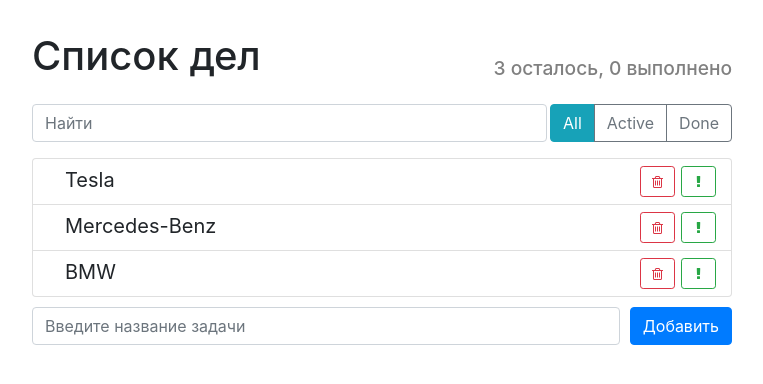
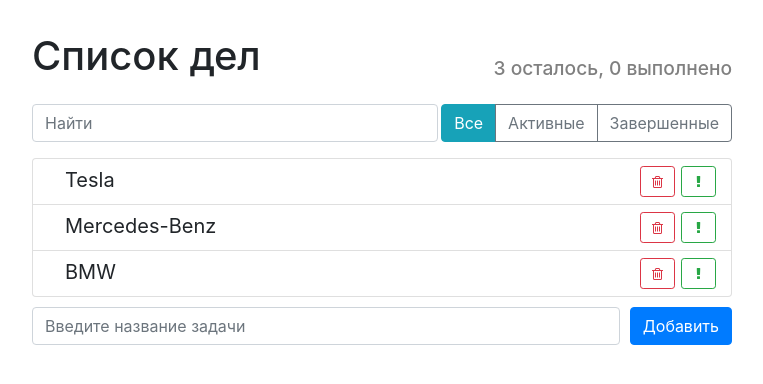
Before and after one commit to honeybaey/todo-app, a React (Create React App) app: page / in a window 1280 px wide. Shown: the top 384 px of the page, without its empty margins (258-1021 px from the left). Built offline with nearby package versions, Linux system fonts and the light colour scheme.

Commit message:
added the task filter feature

```diff
--- a/src/components/App/App.js
+++ b/src/components/App/App.js
@@ -29,6 +29,7 @@
         this.createItem("BMW"),
       ],
       term: "",
+      filter: "all",
     };
 
     this.deleteItem = (id) => {
@@ -87,6 +88,10 @@
       this.setState({ term });
     };
 
+    this.onFilterChange = (filter) => {
+      this.setState({ filter });
+    };
+
     this.search = (items, term) => {
       if (term.length === 0) {
         return items;
@@ -97,19 +102,24 @@
       });
     };
 
-    this.onActiveButton = () => {
-      console.log("active toggled");
-    };
-
-    this.onDoneButton = () => {
-      console.log("done toggled");
+    this.filter = (items, filter) => {
+      switch (filter) {
+        case "all":
+          return items;
+        case "active":
+          return items.filter((item) => !item.done);
+        case "done":
+          return items.filter((item) => item.done);
+        default:
+          return items;
+      }
     };
   }
 
   render() {
-    const { todoData, term } = this.state;
+    const { todoData, term, filter } = this.state;
 
-    const visibleItems = this.search(todoData, term);
+    const visibleItems = this.filter(this.search(todoData, term), filter);
 
     const doneCount = todoData.filter((el) => el.done).length;
     const todoCount = todoData.length - doneCount;
@@ -120,8 +130,8 @@
         <div className="top-panel d-flex">
           <SearchPanel onSearchChange={this.onSearchChange} />
           <ItemStatusFilter
-            onDoneButton={this.onDoneButton}
-            onActiveButton={this.onActiveButton}
+            filter={filter}
+            onFilterChange={this.onFilterChange}
           />
         </div>
 
--- a/src/components/ItemStatusFilter/ItemStatusFilter.js
+++ b/src/components/ItemStatusFilter/ItemStatusFilter.js
@@ -4,18 +4,30 @@
 
 export default class ItemStatusFilter extends Component {
   render() {
-    return (
-      <div className="btn-group">
-        <button type="button" className="btn btn-info">
-          All
+    const buttonsArr = [
+      { name: "all", label: "Все" },
+      { name: "active", label: "Активные" },
+      { name: "done", label: "Завершенные" },
+    ];
+
+    const { filter, onFilterChange } = this.props;
+
+    const buttons = buttonsArr.map(({ name, label }) => {
+      const isActive = filter === name;
+      const clazz = isActive ? "btn-info" : "btn-outline-secondary";
+
+      return (
+        <button
+          type="button"
+          className={`btn ${clazz}`}
+          key={name}
+          onClick={() => onFilterChange(name)}
+        >
+          {label}
         </button>
-        <button type="button" className="btn btn-outline-secondary">
-          Active
-        </button>
-        <button type="button" className="btn btn-outline-secondary">
-          Done
-        </button>
-      </div>
-    );
+      );
+    });
+
+    return <div className="btn-group">{buttons}</div>;
   }
 }
```
